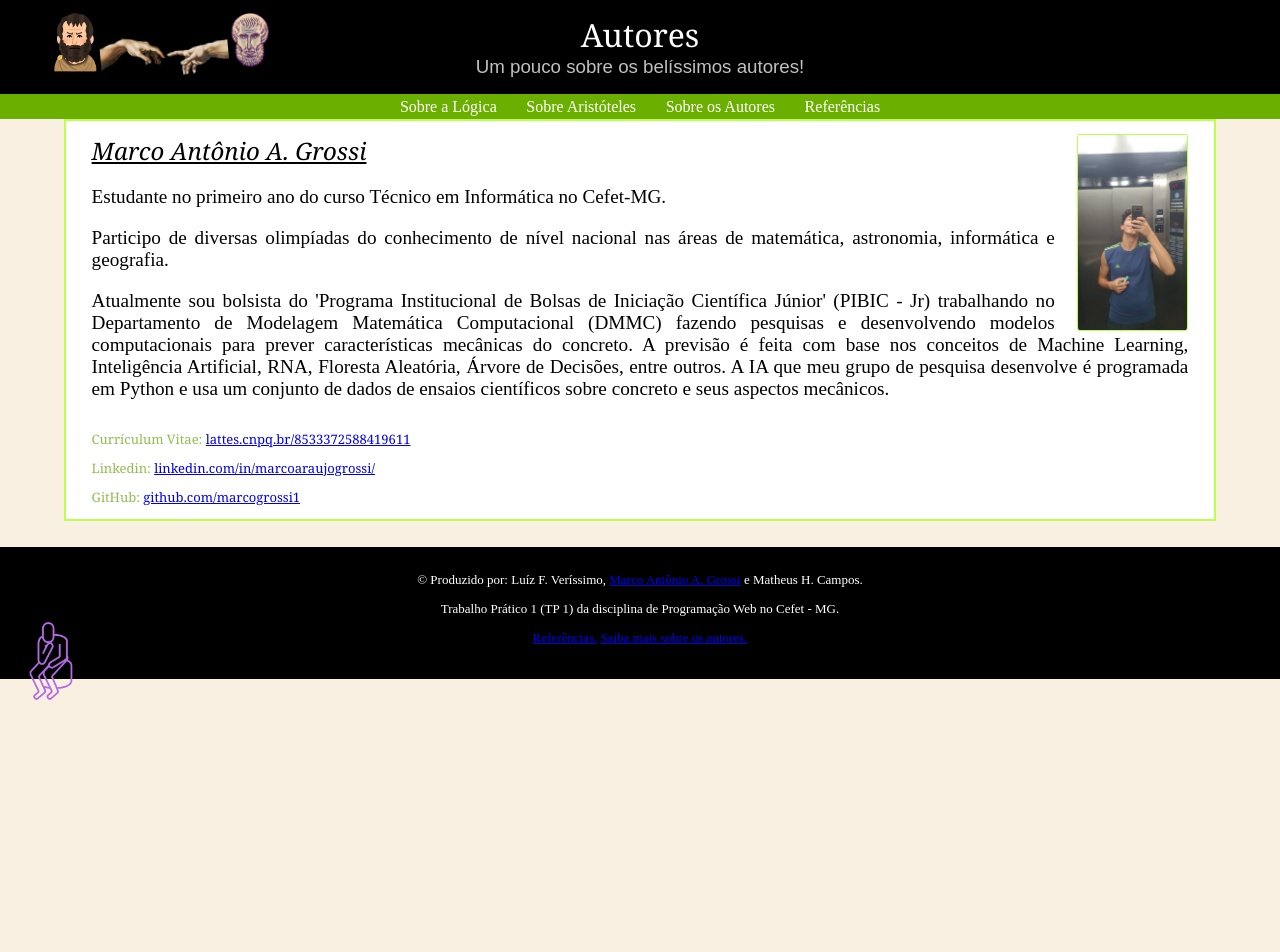
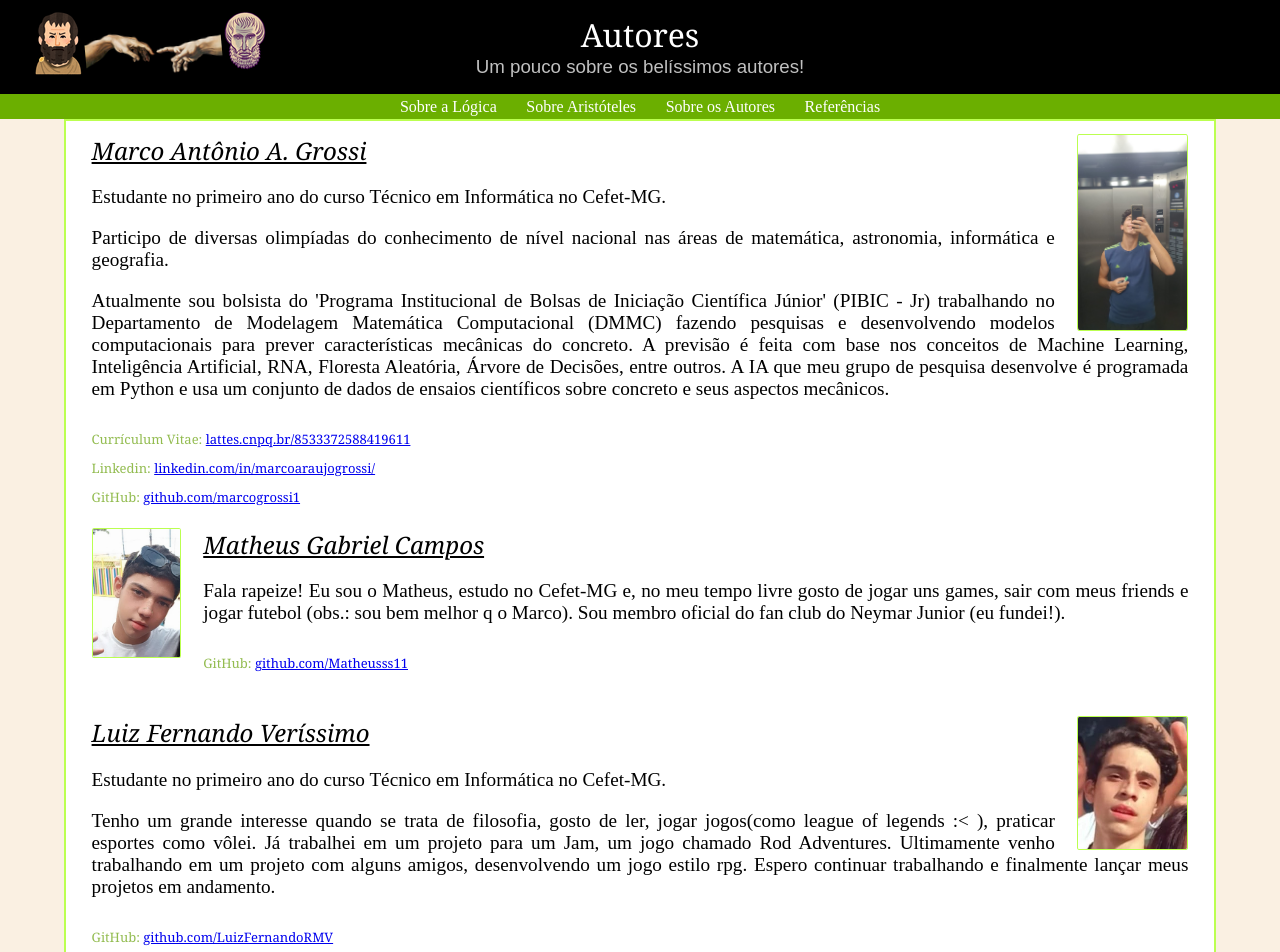
Before and after one commit to marcogrossi1/Pensando-Logicamente-TP1-, a plain HTML site: page autores.html in a window 1280 px wide. Shown: the top 952 px of the page. Before the commit the page ends 800 px from the top, so only its background shows below. Drawn offline with Linux system fonts and the light colour scheme.

Commit message:
Retoques finais
Tornando as páginas mais responsívas e adicionando os últimos retoques

```diff
--- a/autores.html
+++ b/autores.html
@@ -9,9 +9,7 @@
 </head>
 <body>
     <header id = "topo-da-pagina">
-        <a href="https://youtu.be/dQw4w9WgXcQ?t=1" target="_blank"><img src="imgs/logo1.png" alt=""></a>
-        <img src="imgs/logo2.png" alt="">
-        <img src="imgs/logo3.png" alt="">
+        <a href="https://www.youtube.com/watch?v=dQw4w9WgXcQ" target="_blank"><img src="imgs/logo.png" alt=""></a>
         <h1>Autores</h1>
         <h3>Um pouco sobre os belíssimos autores!</h3>
         <nav id="tags">
@@ -53,6 +51,37 @@
                 GitHub: <a href="https://github.com/marcogrossi1">github.com/marcogrossi1</a>
             </span>
         </section>
+
+        <section id="matheus">
+        <h2>Matheus Gabriel Campos</h2>
+        <img src="imgs/autor_matheus.jpeg" class="matheuzin">
+        <p>
+            Fala rapeize! Eu sou o Matheus, estudo no Cefet-MG e, no meu tempo livre gosto de jogar uns games,
+            sair com meus friends e jogar futebol (obs.: sou bem melhor q o Marco). Sou membro oficial do fan club do
+            Neymar Junior (eu fundei!).
+        </p>
+        <span>
+            GitHub: <a href="https://github.com/Matheusss11">github.com/Matheusss11</a>
+        </span>
+        </section>
+
+        <section id="luiz">
+            <h2>Luiz Fernando Veríssimo</h2>
+            <img src="imgs/autor_luiz.jpeg" class="pacoca">
+
+            <p>
+                Estudante no primeiro ano do curso Técnico em Informática no Cefet-MG.
+            </p>
+            <p>
+                Tenho um grande interesse quando se trata de filosofia, gosto de ler,  jogar jogos(como league of legends :< ),
+                praticar esportes como vôlei. Já trabalhei em um projeto para um Jam, um jogo chamado Rod Adventures. Ultimamente
+                venho trabalhando em um projeto com alguns amigos, desenvolvendo um jogo estilo rpg. Espero continuar trabalhando
+                e finalmente lançar meus projetos em andamento.
+            </p>
+            <span>
+                GitHub: <a href="https://github.com/LuizFernandoRMV">github.com/LuizFernandoRMV</a>
+            </span>
+        </section>
     </main>
 
     <footer>
--- a/home-page.css
+++ b/home-page.css
@@ -52,26 +52,10 @@ header h3{
     font-weight: 400;
 }
 
-header img[src*="logo1"] {
-    width: 10%;
+header img {
     position: absolute;
-    top: 4%;
-    left: 8%;
-    rotate: -5deg;
-}
-
-header img[src*="logo2"] {
-    width: 4%;
-    position: absolute;
-    top: 1.5%;
-    left: 17.5%;
-}
-
-header img[src*="logo3"] {
-    width: 4%;
-    position: absolute;
-    top: 1.5%;
-    left: 3.8%;
+    top: 1%;
+    left: 2%;
 }
 
 main {
@@ -200,12 +184,16 @@ img.wiki {
 
 footer{
     background-color: black;
-    box-shadow: 1% 5% 10% rgba(21, 21, 21, 0.25);
-    padding-top: 1%;
+    padding: 1%;
+    color: white;
+    clear: right;
+    font-size: small;
     text-align: center;
-    color: white;
-    height: 120px;
-    font-size: small;
+}
+
+footer img {
+    width: 7%;
+    padding: 1em;
 }
 
 #voltar-ao-topo{
@@ -243,38 +231,30 @@ main #alexandre span{
     margin-top: 0.5%;
 }
 
-footer img:not(#arist):not(#ref):not(#aut){
-    width: 7%;
-    position: absolute;
-    left: 5px;
-    top: 520%;
-}
-
-footer img:not(#ref):not(#aut) {
-    width: 7%;
-    position: absolute;
-    left: 5px;
-    top: 163%;
-}
-
-footer img:not(#aut) {
-    width: 7%;
-    position: absolute;
-    left: 5px;
-    top: 140%;
-}
-
-footer img {
-    width: 7%;
-    position: absolute;
-    left: 5px;
-    top: 77%;
-}
-
 .marco {
     width: 10%;
     float: right;
     margin-left: 2%;
+}
+
+.matheuzin {
+    width: 8%;
+    float: left;
+    margin-right: 2%;
+}
+
+.pacoca {
+    width: 10%;
+    float: right;
+    margin-left: 2%;
+}
+
+#matheus {
+    margin-top: 2%;
+}
+
+#luiz {
+    margin-top: 4%;
 }
 
 #aprofundar a:hover {
```
Also changed, not shown: aristoteles.html (+1 -3 lines), index.html (+1 -3 lines), referencias.html (+1 -3 lines), imgs/autor_luiz.jpeg (added), imgs/autor_matheus.jpeg (added), imgs/logo.png (added).
